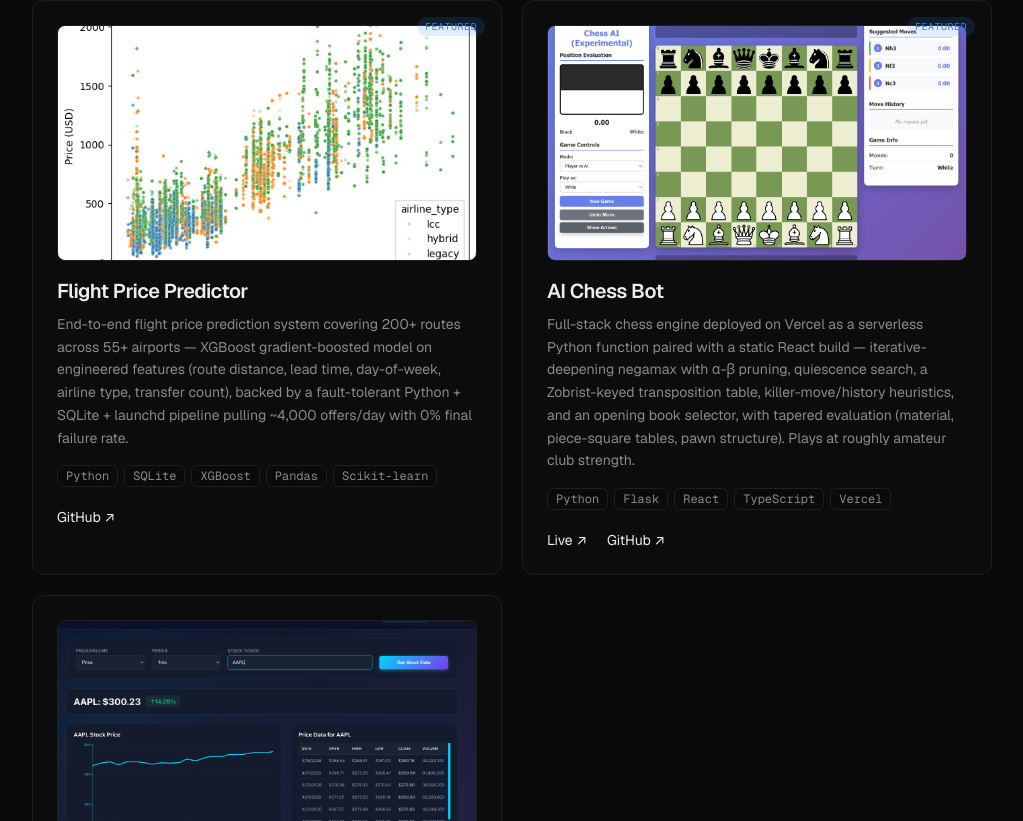
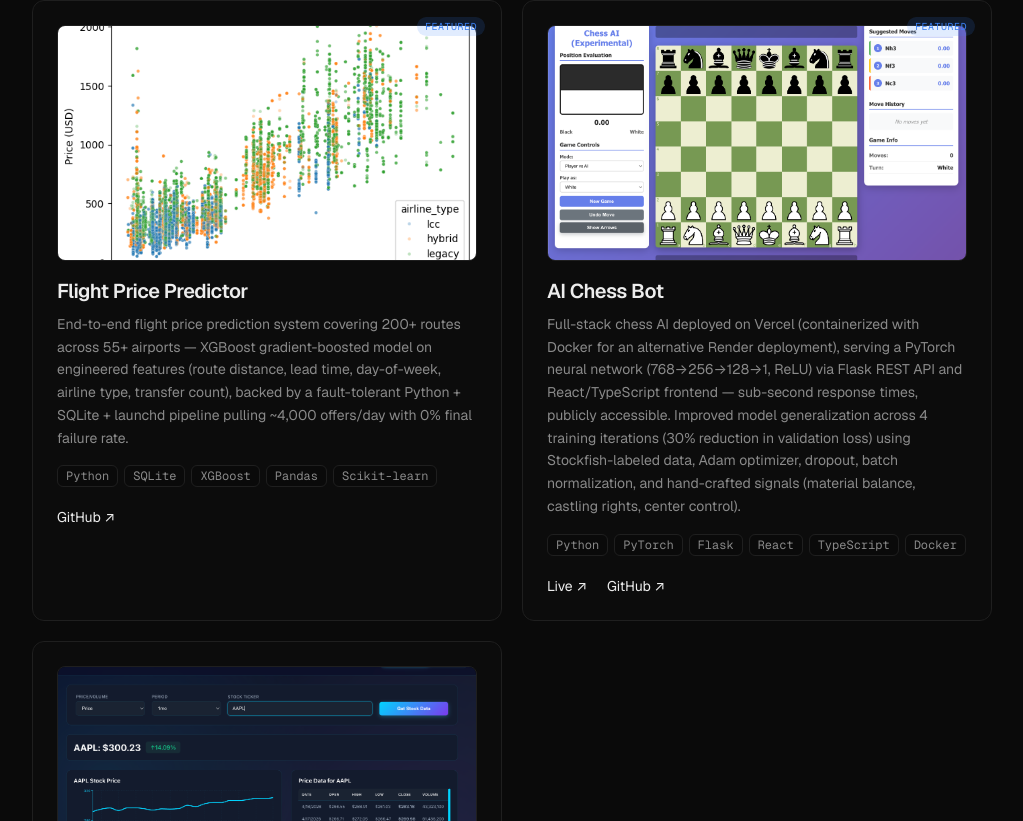
Before and after one commit to Quaden2307/personal-website, a Next.js app: page / in a window 1280 px wide. Shown: the part 3825-4646 px from the top of the page, without its empty margins (128-1151 px from the left). Built offline with nearby package versions, Linux system fonts and the light colour scheme.

Commit message:
match chess bot copy + resume to NN deployment

```diff
--- a/components/Projects.tsx
+++ b/components/Projects.tsx
@@ -23,8 +23,8 @@
   {
     name: "AI Chess Bot",
     description:
-      "Full-stack chess engine deployed on Vercel as a serverless Python function paired with a static React build — iterative-deepening negamax with α-β pruning, quiescence search, a Zobrist-keyed transposition table, killer-move/history heuristics, and an opening book selector, with tapered evaluation (material, piece-square tables, pawn structure). Plays at roughly amateur club strength.",
-    tags: ["Python", "Flask", "React", "TypeScript", "Vercel"],
+      "Full-stack chess AI deployed on Vercel (containerized with Docker for an alternative Render deployment), serving a PyTorch neural network (768→256→128→1, ReLU) via Flask REST API and React/TypeScript frontend — sub-second response times, publicly accessible. Improved model generalization across 4 training iterations (30% reduction in validation loss) using Stockfish-labeled data, Adam optimizer, dropout, batch normalization, and hand-crafted signals (material balance, castling rights, center control).",
+    tags: ["Python", "PyTorch", "Flask", "React", "TypeScript", "Docker"],
     cover: "/projects/chess-bot.png",
     href: "https://chess-bot-deployment.vercel.app/",
     repo: "https://github.com/Quaden2307/chess-engine",
```
